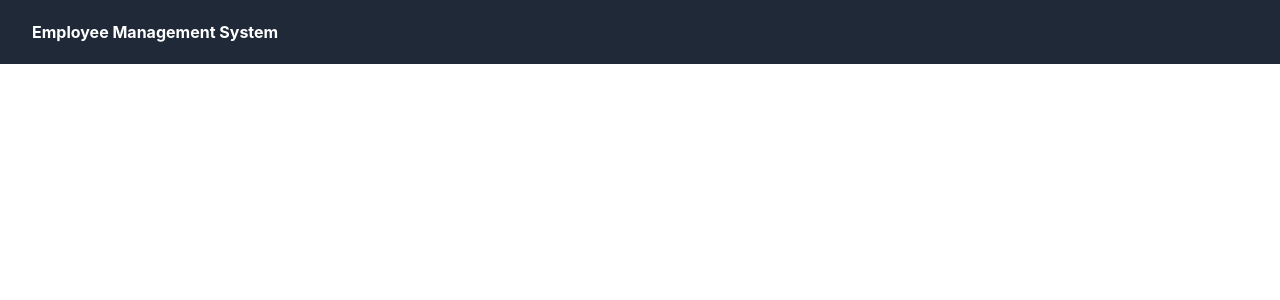
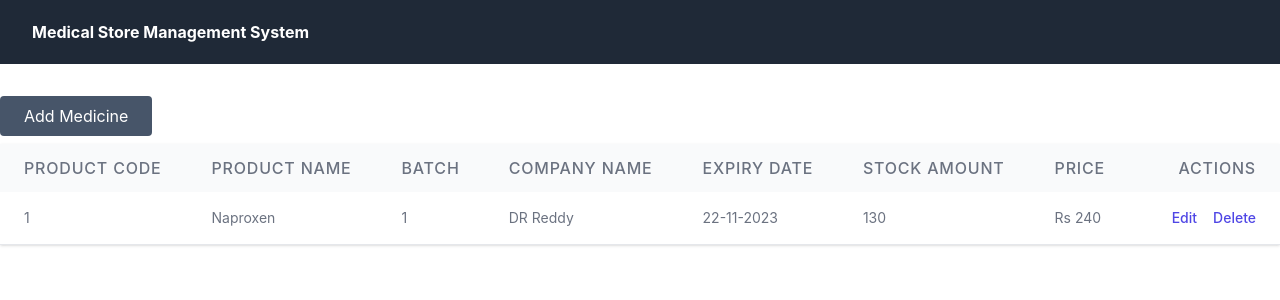
Before and after one commit to SamarthAnand/Medi-Stock, a React (Create React App) app: page /stockList in a window 1280 px wide. Shown: the top 300 px of the page. Built offline with nearby package versions, Linux system fonts and the light colour scheme.

Commit message:
Added Stock

```diff
--- a/package.json
+++ b/package.json
@@ -10,7 +10,7 @@
     "react": "^17.0.2",
     "react-dom": "^17.0.2",
     "react-router-dom": "^6.2.1",
-    "react-scripts": "5.0.0",
+    "react-scripts": "^5.0.0",
     "web-vitals": "^2.1.4"
   },
   "scripts": {
@@ -36,7 +36,8 @@
       "last 1 firefox version",
       "last 1 safari version"
     ]
-  }, "devDependencies": {
+  },
+  "devDependencies": {
     "autoprefixer": "^10.4.2",
     "postcss": "^8.4.5",
     "tailwindcss": "^3.0.15"
--- a/src/App.js
+++ b/src/App.js
@@ -7,6 +7,8 @@ import UpdateEmployee from "./components/employee/UpdateEmployee";
 import HomePage from "./components/home/HomePage";
 import AddMedicine from "./components/medicine/AddMedicine";
 import MedicineList from "./components/medicine/MedicineList";
+import StockList from "./components/stock/StockList";
+import AddStock from "./components/stock/AddStock";
 
 function App() {
   return (
@@ -24,6 +26,10 @@ function App() {
           <Route path="/medicineList" element={<MedicineList />} />
           <Route path="/addmedicine" element={<AddMedicine />} />
 
+          <Route path="/stockList" element={<StockList />}/>
+          <Route path="/addstock" element={<AddStock />}/>
+
+
           </Routes>
       </BrowserRouter>
     </>
--- a/src/components/Navbar.js
+++ b/src/components/Navbar.js
@@ -5,7 +5,7 @@ const Navbar = () => {
     <div className="bg-gray-800">
       <div className="h-16 px-8 flex items-center">
         <a className="text-white font-bold"
-        href="\">Employee Management System</a>
+        href="\">Medical Store Management System</a>
       </div>
     </div>
   );
--- a/src/components/home/HomePage.js
+++ b/src/components/home/HomePage.js
@@ -18,7 +18,7 @@ function HomePage() {
             Medicine
         </button>
         <button
-          onClick={() => navigate("/")}
+          onClick={() => navigate("/stockList")}
           className="rounded bg-slate-600 text-white px-6 py-2 font-semibold">
           Stock
         </button>
--- /dev/null
+++ b/src/components/stock/AddStock.js
@@ -0,0 +1,73 @@
+import React, { useState } from 'react';
+import { useNavigate } from 'react-router-dom';
+
+const AddStock = () => {
+
+    const [stock,setStock] = useState({
+        medicineName:"",
+        medicineID:"",
+        Stock:"",
+        ExpiryDate:"",
+    });
+
+    const navigate =useNavigate();
+
+    const reset = (e) => {
+        e.preventDefault();
+        setStock({
+            medicineName:"",
+            medicineID:"",
+            Stock:"",
+            ExpiryDate:"",
+        });
+    }
+
+  return (
+    <div className="flex max-w-2xl mx-auto shadow border-b">
+        <div className="px-8 py-8">
+            <div className="font-thin text-2xl tracking-wider">
+                <h1>Add New Stock</h1>
+            </div>
+
+            <div className="items-center justify-center h-14 w-full my-4">
+                <label className="block text-gray-600 text-sm font-normal">
+                    Medicine Name
+                </label>
+                <input type="text" className="h-10 w-96 border mt-2 px-2 py-2"></input>
+            </div>
+
+            <div className="items-center justify-center h-14 w-full my-4">
+                <label className="block text-gray-600 text-sm font-normal">
+                    Medicine ID
+                </label>
+                <input type="number" className="h-10 w-96 border mt-2 px-2 py-2"></input>
+            </div>
+
+            <div className="items-center justify-center h-14 w-full my-4">
+                <label className="block text-gray-600 text-sm font-normal">
+                    Stock
+                </label>
+                <input type="number" className="h-10 w-96 border mt-2 px-2 py-2"></input>
+            </div>
+
+            <div className="items-center justify-center h-14 w-full my-4">
+                <label className="block text-gray-600 text-sm font-normal">
+                    Expiry Date
+                </label>
+                <input type="date" className="h-10 w-96 border mt-2 px-2 py-2"></input>
+            </div>
+
+            <div className="items-center justify-center h-14 w-full my-4 space-x-4 pt-4">
+                <button className="rounded text-white font-semibold bg-green-500 py-2 px-6 hover:bg-green-700"
+                onClick={() => navigate("/stockList")}>Save</button>
+                <button className="rounded text-white font-semibold bg-red-500 py-2 px-6 hover:bg-red-700"
+                onClick={reset}
+                >Clear</button>
+            </div>
+
+        </div>
+    </div>
+  );
+};
+
+export default AddStock;
--- /dev/null
+++ b/src/components/stock/Stock.js
@@ -0,0 +1,38 @@
+import React from 'react'
+
+const Stock = () => {
+  return (
+
+    <tr>
+                    <td className="text-left px-6 py-4 whitespace-nowrap">
+                      <div className="text-sm text-gray-500">1</div>
+                    </td>
+                    <td className="text-left px-6 py-4 whitespace-nowrap">
+                        <div className="text-sm text-gray-500">Naproxen</div>
+                    </td>
+                    <td className="text-left px-6 py-4 whitespace-nowrap">
+                      <div className="text-sm text-gray-500">1</div>
+                    </td>
+                    <td className="text-left px-6 py-4 whitespace-nowrap">
+                      <div className="text-sm text-gray-500">DR Reddy</div>
+                    </td>
+                    <td className="text-left px-6 py-4 whitespace-nowrap">
+                      <div className="text-sm text-gray-500">22-11-2023</div>
+                    </td>
+                    <td className="text-left px-6 py-4 whitespace-nowrap">
+                      <div className="text-sm text-gray-500">130</div>
+                    </td>
+                    <td className="text-left px-6 py-4 whitespace-nowrap">
+                      <div className="text-sm text-gray-500">Rs 240</div>
+                    </td>
+                    <td className="text-right px-6 py-4 whitespace-nowrap font-medium text-sm">
+                        <a href="#" className="text-indigo-600 hover:text-indigo-800 px-4">Edit</a>
+                        <a href="#" className="text-indigo-600 hover:text-indigo-800 ">Delete</a>
+                    </td>
+     </tr>
+
+
+  );
+};
+
+export default Stock
--- /dev/null
+++ b/src/components/stock/StockList.js
@@ -0,0 +1,44 @@
+import React from 'react'
+import { useNavigate } from 'react-router-dom';
+import Stock from './Stock';
+
+const StockList = () => {
+const navigate =useNavigate();
+
+  return (
+    <div className="container mx-auto my-8">
+        <div className="h-12">
+            <button
+            onClick={() => navigate("/addStock")}
+            className="rounded bg-slate-600 text-white px-6 py-2">
+                Add Medicine
+            </button>
+        </div>
+        <div className="flex shadow border-b">
+            <table className="min-w-full">
+                <thead className="bg-gray-50">
+                    <tr >
+                        <th className="text-left font-medium text-gray-500 uppercase tracking-wider py-3 px-6">Product Code</th>
+                        <th className="text-left font-medium text-gray-500 uppercase tracking-wider py-3 px-6">Product Name</th>
+                        <th className="text-left font-medium text-gray-500 uppercase tracking-wider py-3 px-6">Batch</th>
+                        <th className="text-left font-medium text-gray-500 uppercase tracking-wider py-3 px-6">Company Name</th>
+                        <th className="text-left font-medium text-gray-500 uppercase tracking-wider py-3 px-6">Expiry Date</th>
+                        <th className="text-left font-medium text-gray-500 uppercase tracking-wider py-3 px-6">Stock Amount</th>
+                        <th className="text-left font-medium text-gray-500 uppercase tracking-wider py-3 px-6">Price</th>
+                        <th className="text-right font-medium text-gray-500 uppercase tracking-wider py-3 px-6">Actions</th>
+                    </tr>
+                </thead>
+                <tbody className="bg-white">
+                        <Stock></Stock>
+                </tbody>
+            </table>
+        </div>
+
+
+
+
+    </div>
+  );
+};
+
+export default StockList;
```
Also changed, not shown: 1 other file (tests, documents, lock files or other folders).
